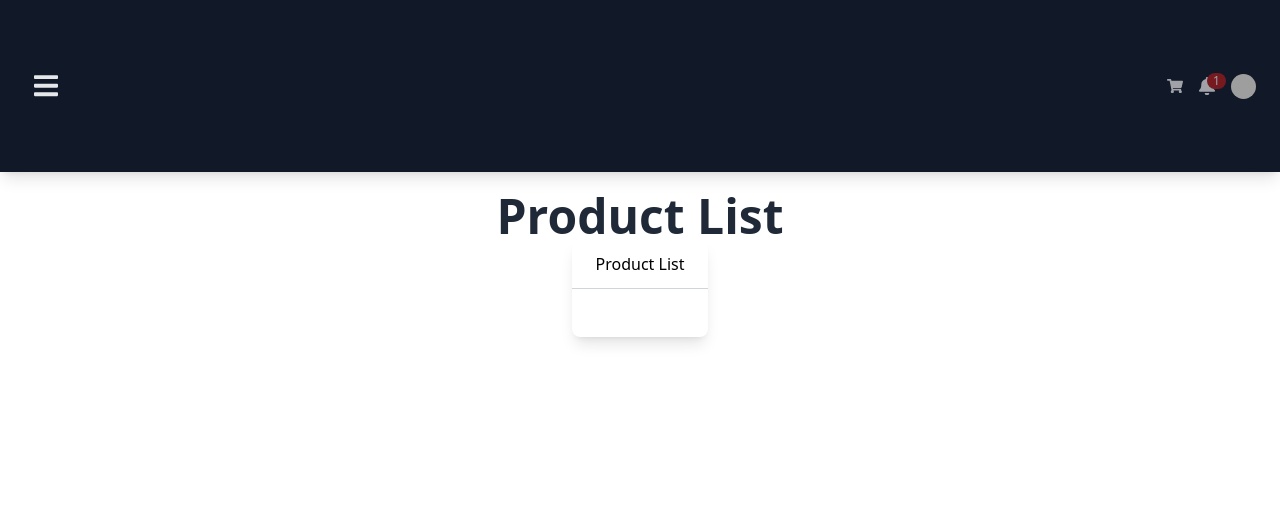
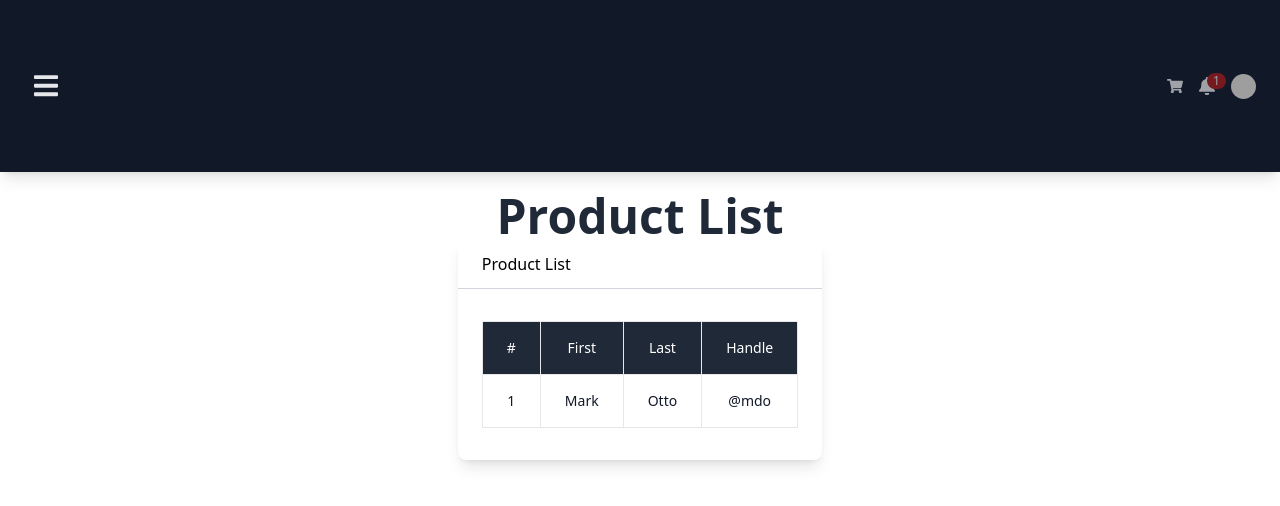
Before and after one commit to HEEPOKE/Vue-GO, a Vue app in the folder Client/: page /product in a window 1280 px wide. Shown: the top 506 px of the page. Built offline with nearby package versions, Linux system fonts and the light colour scheme; grey boxes are pictures that could not be loaded; what tw-elements would draw is missing.

Commit message:
Update DataTableProduct.vue

```diff
--- a/Client/src/components/Product/DataTableProduct.vue
+++ b/Client/src/components/Product/DataTableProduct.vue
@@ -1,5 +1,45 @@
 <template>
-
+    <div class="flex flex-col">
+        <div class="overflow-x-auto sm:-mx-6 lg:-mx-8">
+            <div class="py-2 inline-block min-w-full sm:px-6 lg:px-8">
+                <div class="overflow-hidden">
+                    <table class="min-w-full border text-center">
+                        <thead class="border-b bg-gray-800">
+                            <tr>
+                                <th scope="col" class="text-sm font-medium text-white px-6 py-4 border-r">
+                                    #
+                                </th>
+                                <th scope="col" class="text-sm font-medium text-white px-6 py-4 border-r">
+                                    First
+                                </th>
+                                <th scope="col" class="text-sm font-medium text-white px-6 py-4 border-r">
+                                    Last
+                                </th>
+                                <th scope="col" class="text-sm font-medium text-white px-6 py-4">
+                                    Handle
+                                </th>
+                            </tr>
+                        </thead>
+                        <tbody>
+                            <tr class="bg-white border-b transition duration-300 ease-in-out hover:bg-gray-100">
+                                <td class="px-6 py-4 whitespace-nowrap text-sm font-medium text-gray-900 border-r">1
+                                </td>
+                                <td class="text-sm text-gray-900 font-light px-6 py-4 whitespace-nowrap border-r">
+                                    Mark
+                                </td>
+                                <td class="text-sm text-gray-900 font-light px-6 py-4 whitespace-nowrap border-r">
+                                    Otto
+                                </td>
+                                <td class="text-sm text-gray-900 font-light px-6 py-4 whitespace-nowrap">
+                                    @mdo
+                                </td>
+                            </tr>
+                        </tbody>
+                    </table>
+                </div>
+            </div>
+        </div>
+    </div>
 </template>
 <script lang="ts" >
 
```
